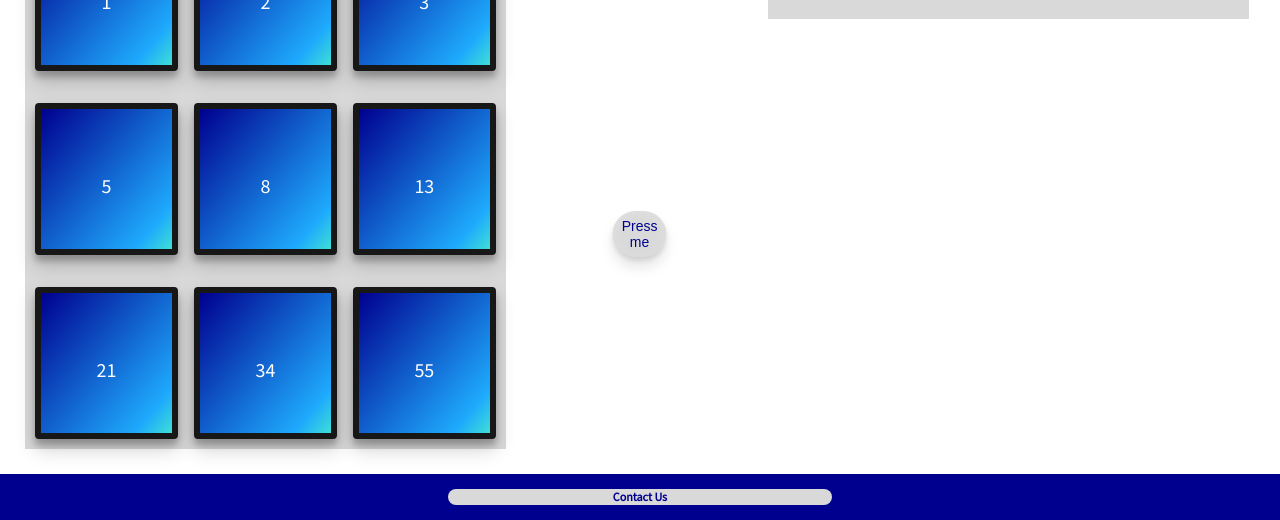
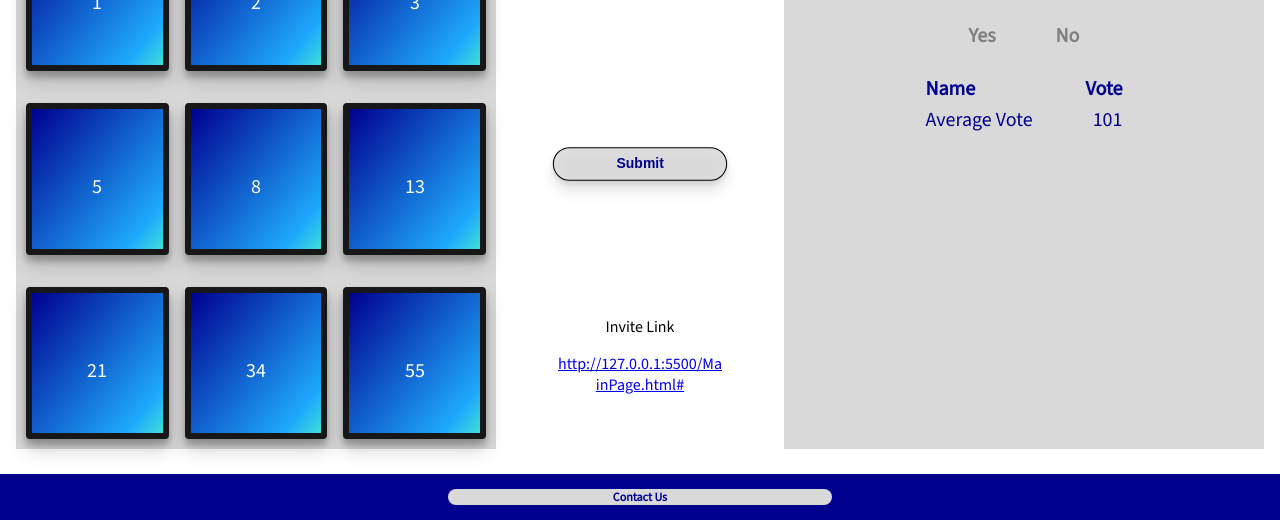
Before and after one commit to alexfratiman/Planning-Poker, a plain HTML site: page MainPage.html in a window 1280 px wide. Shown: the part 280-800 px from the top of the page. Drawn offline with nearby package versions, Linux system fonts and the light colour scheme.

Commit message:
added invite link section, the results section, altered the submit button, changed the styling of the header boxes and fixed general styling

```diff
--- a/MainPage.html
+++ b/MainPage.html
@@ -43,7 +43,12 @@
 
   <div id="middle-flex">
 
-    <button id="submit-button">Press me</button>
+    <button id="submit-button">Submit</button>
+    <div id="invite-link">
+      <p>Invite Link</p>
+    <a href="#">http://127.0.0.1:5500/MainPage.html#</a>
+
+    </div>
 
   </div>
 
@@ -54,7 +59,22 @@
     </div>
 
     <div id="results-container">
-      <h2>Consensus?</h2>
+      <h2>Consensus Reached?</h2>
+      <table id="yes-no">
+        <tr>
+          <th id="yes">Yes</th>
+          <th id="no">No</th>
+        </tr>
+      </table>
+      <table id="name-vote-box">
+        <tr>
+          <th id="vote-name">Name</th>
+          <th id="vote">Vote</th>
+        </tr>
+        <tr>
+          <td id="ave-vote">Average Vote</td>
+          <td id="ave-number">101</td>
+        </tr>
     </div>
 
   </div>
--- a/index.css
+++ b/index.css
@@ -26,6 +26,8 @@ body {
     position: fixed;
     bottom: 0;
     width: 100%;
+    left: 50%;
+    transform: translateX(-50%);
 }
 
 #contact, #link-contact {
@@ -88,15 +90,15 @@ article {
     justify-content: center;
     margin: 0 auto;
     width: 50%;
-    max-width: 600px;
-    margin-top: 150px;
+    max-width: 700px;
+    margin-top: 100px;
     background-color: #00008f;
     color: white;
     border-radius: 25px;
     box-shadow: rgba(0, 0, 143, 0.2) 0 3px 15px inset, rgba(0, 0, 0, .1) 0 3px 5px, rgba(0, 0, 0, .1) 0 10px 13px;
     transform: scale(1.05);
     overflow-y: auto;
-    max-height: 400px;
+    max-height: 300px;
 }
 
 #flex {
@@ -112,6 +114,8 @@ article {
     flex-wrap: nowrap;
     flex-direction: column;
     width: 40%;
+    justify-content: center;
+    align-items: center;
 }
 
 #middle-flex {
@@ -120,6 +124,7 @@ article {
     flex-direction: column;
     width: 20%;
     align-items: center;
+    padding: 0%;
 }
 
 #select-header {
@@ -127,11 +132,13 @@ article {
     color: white;
     text-align: center;
     margin-top: 25px;
-    margin-left: 25px;
     padding: 10px;
     font-size: 20px;
     font-weight: 500;
-    width: 90%
+    width: 90%;
+    border-radius: 125px;
+    box-shadow: rgba(255, 255, 255, .2) 0 3px 15px inset, rgba(0, 0, 0, .1) 0 3px 5px, rgba(0, 0, 0, .1) 0 10px 13px;
+
 }
 
 #card-container {
@@ -139,11 +146,12 @@ article {
     color: #00008f;
     text-align: center;
     margin-top: 25px;
-    margin-left: 25px;
+    justify-content: left;
     padding: 10px;
     font-size: 20px;
     font-weight: 500;
     width: 90%;
+
 }
 
 #results-header {
@@ -154,7 +162,9 @@ article {
     padding: 10px;
     font-size: 20px;
     font-weight: 500;
-    width: 90%
+    width: 90%;
+    border-radius: 125px;
+    box-shadow: rgba(255, 255, 255, .2) 0 3px 15px inset, rgba(0, 0, 0, .1) 0 3px 5px, rgba(0, 0, 0, .1) 0 10px 13px;
 }
 
 #results-container {
@@ -171,16 +181,23 @@ article {
 #submit-button {
     background-color: #D9D9D9;
     color: #00008f;
-    border: 0;
     justify-content: center;
-    margin-top: 400px;
-    width: 20%;
-    max-width: 200px;
-    padding: 7px;
+    margin-top: 42vh;
     border-radius: 125px;
     box-shadow: rgba(255, 255, 255, .2) 0 3px 15px inset, rgba(0, 0, 0, .1) 0 3px 5px, rgba(0, 0, 0, .1) 0 10px 13px;
     transform: scale(1.05);
+    font-weight: 750;
+    width: 65%;
+    height: 5%;
+    border: 1px solid black;
+    cursor: pointer;
 }
+
+#submit-button:hover {
+    color: #00008f;
+    border: 2px solid #00008f;
+}
+
 
 .container {
     display: grid;
@@ -202,10 +219,79 @@ article {
     justify-content: center;
     padding-top: 4rem;
     cursor: pointer;
+    transition: background-color 0.3s ease-in-out;
   }
 
 .item.selected {
-    background-color: red;
     color: white;
     border: 6px solid darkred;
+    transition: border 0.3s ease-in-out, color 0.1s ease-in-out;
 }
+
+#results-container {
+    height: 65vh;
+}
+
+#yes-no {
+    display: flex;
+    flex-wrap: nowrap;
+    flex-direction: row;
+    width: 100%;
+    justify-content: center;
+    padding: 10px;
+}
+
+#yes {
+    padding-right:30px;
+    float: left;
+    color: grey;
+}
+#no {
+    padding-left: 30px;
+    float: right;
+    color: grey;
+}
+
+#name-vote-box {
+    display: flex;
+    flex-wrap: nowrap;
+    flex-direction: row;
+    width: 100%;
+    justify-content: center;
+    padding: 10px;
+}
+
+#vote-name {
+    padding-right:30px;
+    float: left;
+}
+#vote {
+    padding-left: 30px;
+    float: right;
+}
+
+#ave-vote-box{
+    display: flex;
+    flex-wrap: nowrap;
+    flex-direction: row;
+    width: 100%;
+    justify-content: center;
+    padding: 10px;
+}
+
+#ave-vote {
+    padding-right:30px;
+    float: left;
+}
+#ave-number {
+    padding-left: 30px;
+    float: right;
+}
+
+#invite-link {
+    width: 65%;
+    margin-top: 120px;
+    text-align: center;
+    justify-content: center;
+    word-wrap: break-word;
+}
```
Also changed, not shown: index.js (+15 -2 lines).
